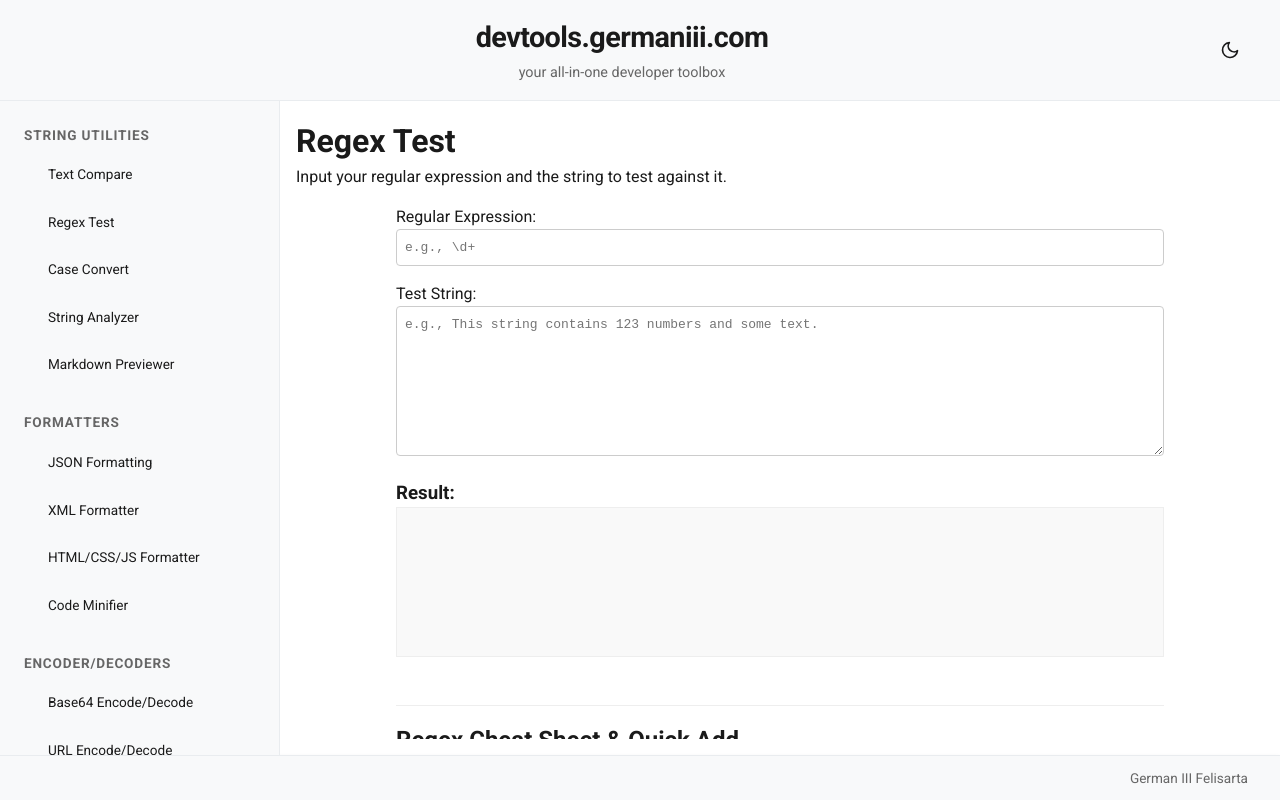
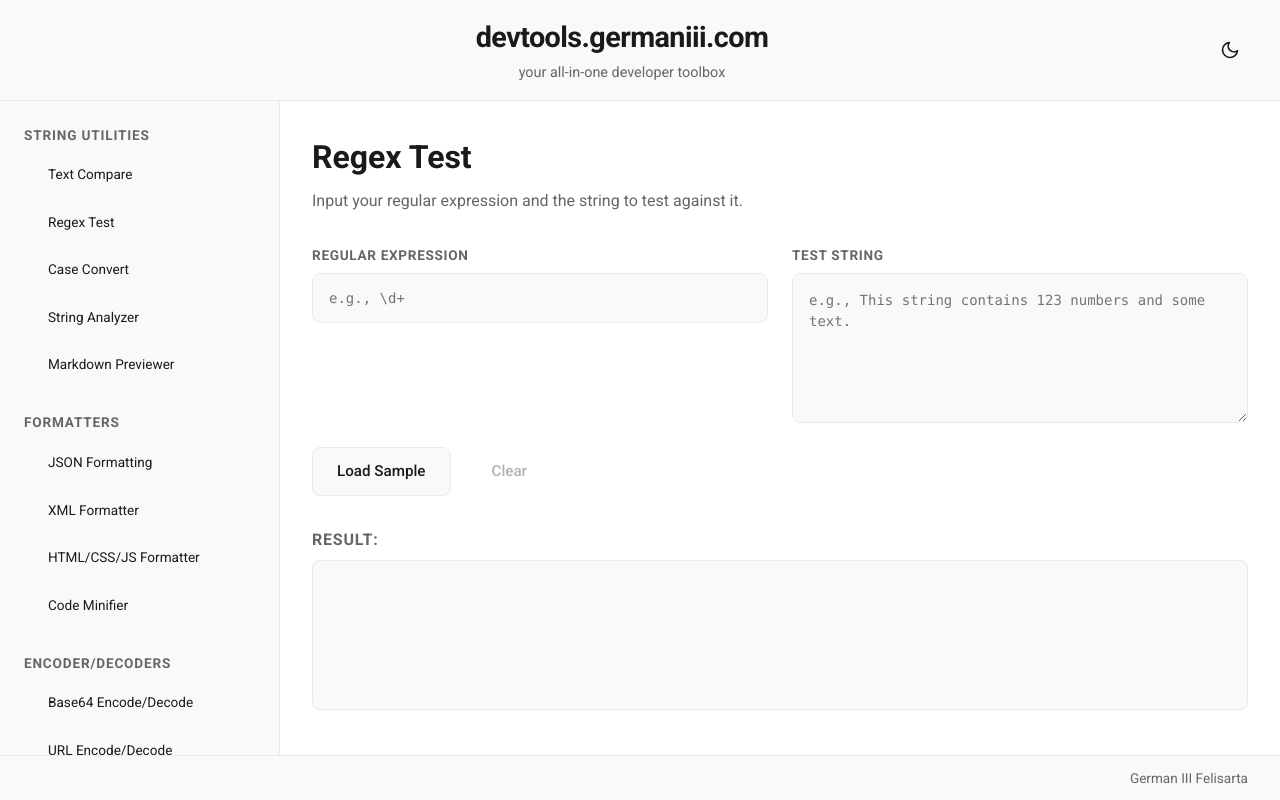
Before and after one commit to germaniii-com/devtools.germaniii.com, a SvelteKit app: page /string/regex-test in a window 1280 px wide. Built offline with nearby package versions, Linux system fonts and the light colour scheme.

Commit message:
Fix the regex page styling

```diff
--- a/src/routes/string/regex-test/+page.svelte
+++ b/src/routes/string/regex-test/+page.svelte
@@ -1,10 +1,10 @@
-<script lang="ts">
-	let regexPattern: string = '';
-	let testString: string = '';
-	let resultHtml: string = '';
+<script>
+	let regexPattern = $state('');
+	let testString = $state('');
 
 	// Function to escape HTML special characters
-	function escapeHtml(unsafe: string): string {
+	function escapeHtml(unsafe) {
+		if (typeof unsafe !== 'string') return '';
 		return unsafe
 			.replace(/&/g, '&amp;')
 			.replace(/</g, '&lt;')
@@ -14,18 +14,32 @@
 	}
 
 	// Function to append regex syntax
-	function appendToRegex(syntax: string) {
+	function appendToRegex(syntax) {
 		regexPattern += syntax;
 	}
 
-	$: {
+	const sampleRegexPattern = '\\d+';
+	const sampleTestString = 'This string contains 123 numbers and some text.';
+
+	function loadSample() {
+		regexPattern = sampleRegexPattern;
+		testString = sampleTestString;
+	}
+
+	function clearInputs() {
+		regexPattern = '';
+		testString = '';
+	}
+
+	// Svelte 5 derived state for regex test results
+	let resultHtml = $derived.by(() => {
 		try {
 			if (regexPattern.trim() === '') {
-				resultHtml = escapeHtml(testString);
+				return escapeHtml(testString);
 			} else {
 				const regex = new RegExp(regexPattern, 'g');
 				let lastIndex = 0;
-				let htmlParts: string[] = [];
+				let htmlParts = [];
 
 				for (const match of testString.matchAll(regex)) {
 					if (match.index !== undefined) {
@@ -38,33 +52,55 @@
 				}
 				// Add any remaining part after the last match
 				htmlParts.push(escapeHtml(testString.substring(lastIndex)));
-				resultHtml = htmlParts.join('');
+				return htmlParts.join('');
 			}
-		} catch (e: any) {
-			resultHtml = `<span class="error">${escapeHtml(e.message)}</span>`;
+		} catch (e) {
+			return `<span class="error">${escapeHtml(e.message)}</span>`;
 		}
-	}
+	});
 </script>
 
+<div class="regex-tool-container">
+	<div class="tool-header">
 		<h1>Regex Test</h1>
-<p>Input your regular expression and the string to test against it.</p>
-
-<div class="regex-container">
-	<div>
-		<label for="regex-pattern">Regular Expression:</label>
-		<input type="text" id="regex-pattern" bind:value={regexPattern} placeholder="e.g., \d+" />
+		<p class="tool-description">
+			Input your regular expression and the string to test against it.
+		</p>
 	</div>
 
-	<div>
-		<label for="test-string">Test String:</label>
+	<div class="edit-view animate-fade-in">
+		<div class="textareas-container">
+			<div class="textarea-wrapper">
+				<label for="regex-pattern">Regular Expression</label>
+				<input
+					type="text"
+					id="regex-pattern"
+					bind:value={regexPattern}
+					placeholder="e.g., \d+"
+				/>
+			</div>
+			<div class="textarea-wrapper">
+				<label for="test-string">Test String</label>
 				<textarea
 					id="test-string"
 					bind:value={testString}
 					placeholder="e.g., This string contains 123 numbers and some text."
 				></textarea>
 			</div>
+		</div>
 
-	<div>
+		<div class="actions">
+			<button class="btn btn-secondary" onclick={loadSample}>Load Sample</button>
+			<button
+				class="btn btn-tertiary"
+				onclick={clearInputs}
+				disabled={!regexPattern && !testString}
+			>
+				Clear
+			</button>
+		</div>
+
+		<div class="result-display-wrapper">
 			<h3>Result:</h3>
 			<div class="result-display">
 				{@html resultHtml}
@@ -74,172 +110,356 @@
 		<div class="cheat-sheet">
 			<h2>Regex Cheat Sheet & Quick Add</h2>
 			<div class="cheat-sheet-grid">
-			<button class="cheat-sheet-item" on:click={() => appendToRegex('.')}>
+				<button class="cheat-sheet-item" onclick={() => appendToRegex('.')}>
 					<strong>.</strong>
 					<span>Any character (except newline)</span>
 				</button>
-			<button class="cheat-sheet-item" on:click={() => appendToRegex('\d')}>
+				<button class="cheat-sheet-item" onclick={() => appendToRegex('\\d')}>
 					<strong>\d</strong>
 					<span>Any digit (0-9)</span>
 				</button>
-			<button class="cheat-sheet-item" on:click={() => appendToRegex('\w')}>
+				<button class="cheat-sheet-item" onclick={() => appendToRegex('\\w')}>
 					<strong>\w</strong>
 					<span>Any word character (a-zA-Z0-9_)</span>
 				</button>
-			<button class="cheat-sheet-item" on:click={() => appendToRegex('\s')}>
+				<button class="cheat-sheet-item" onclick={() => appendToRegex('\\s')}>
 					<strong>\s</strong>
 					<span>Any whitespace character</span>
 				</button>
-			<button class="cheat-sheet-item" on:click={() => appendToRegex('\D')}>
+				<button class="cheat-sheet-item" onclick={() => appendToRegex('\\D')}>
 					<strong>\D</strong>
 					<span>Any non-digit character</span>
 				</button>
-			<button class="cheat-sheet-item" on:click={() => appendToRegex('\W')}>
+				<button class="cheat-sheet-item" onclick={() => appendToRegex('\\W')}>
 					<strong>\W</strong>
 					<span>Any non-word character</span>
 				</button>
-			<button class="cheat-sheet-item" on:click={() => appendToRegex('\S')}>
+				<button class="cheat-sheet-item" onclick={() => appendToRegex('\\S')}>
 					<strong>\S</strong>
 					<span>Any non-whitespace character</span>
 				</button>
-			<button class="cheat-sheet-item" on:click={() => appendToRegex('[abc]')}>
+				<button class="cheat-sheet-item" onclick={() => appendToRegex('[abc]')}>
 					<strong>[abc]</strong>
 					<span>One of a, b, or c</span>
 				</button>
-			<button class="cheat-sheet-item" on:click={() => appendToRegex('[^abc]')}>
+				<button class="cheat-sheet-item" onclick={() => appendToRegex('[^abc]')}>
 					<strong>[^abc]</strong>
 					<span>Not one of a, b, or c</span>
 				</button>
-			<button class="cheat-sheet-item" on:click={() => appendToRegex('[a-z]')}>
+				<button class="cheat-sheet-item" onclick={() => appendToRegex('[a-z]')}>
 					<strong>[a-z]</strong>
 					<span>Character in range a-z</span>
 				</button>
-			<button class="cheat-sheet-item" on:click={() => appendToRegex('^')}>
+				<button class="cheat-sheet-item" onclick={() => appendToRegex('^')}>
 					<strong>^</strong>
 					<span>Start of string</span>
 				</button>
-			<button class="cheat-sheet-item" on:click={() => appendToRegex('$')}>
+				<button class="cheat-sheet-item" onclick={() => appendToRegex('$')}>
 					<strong>$</strong>
 					<span>End of string</span>
 				</button>
-			<button class="cheat-sheet-item" on:click={() => appendToRegex('*')}>
+				<button class="cheat-sheet-item" onclick={() => appendToRegex('*')}>
 					<strong>*</strong>
 					<span>0 or more of previous</span>
 				</button>
-			<button class="cheat-sheet-item" on:click={() => appendToRegex('+')}>
+				<button class="cheat-sheet-item" onclick={() => appendToRegex('+')}>
 					<strong>+</strong>
 					<span>1 or more of previous</span>
 				</button>
-			<button class="cheat-sheet-item" on:click={() => appendToRegex('?')}>
+				<button class="cheat-sheet-item" onclick={() => appendToRegex('?')}>
 					<strong>?</strong>
 					<span>0 or 1 of previous</span>
 				</button>
-			<button class="cheat-sheet-item" on:click={() => appendToRegex('{n}')}>
+				<button class="cheat-sheet-item" onclick={() => appendToRegex('{n}')}>
 					<strong>&lbrace;n&rbrace;</strong>
 					<span>Exactly n of previous</span>
 				</button>
-			<button class="cheat-sheet-item" on:click={() => appendToRegex('{n,}')}>
+				<button class="cheat-sheet-item" onclick={() => appendToRegex('{n,}')}>
 					<strong>&bsol;&lbrace;n,&bsol;&rcub;</strong>
 					<span>n or more of previous</span>
 				</button>
-			<button class="cheat-sheet-item" on:click={() => appendToRegex('{n,m}')}>
+				<button class="cheat-sheet-item" onclick={() => appendToRegex('{n,m}')}>
 					<strong>&lbrace;(n, m)&rbrace;</strong>
 					<span>n to m of previous</span>
 				</button>
-			<button class="cheat-sheet-item" on:click={() => appendToRegex('|')}>
+				<button class="cheat-sheet-item" onclick={() => appendToRegex('|')}>
 					<strong>|</strong>
 					<span>OR operator</span>
 				</button>
-			<button class="cheat-sheet-item" on:click={() => appendToRegex('()')}>
+				<button class="cheat-sheet-item" onclick={() => appendToRegex('()')}>
 					<strong>()</strong>
 					<span>Capturing group</span>
 				</button>
-			<button class="cheat-sheet-item" on:click={() => appendToRegex('(?:)')}>
+				<button class="cheat-sheet-item" onclick={() => appendToRegex('(?:)')}>
 					<strong>(?:)</strong>
 					<span>Non-capturing group</span>
 				</button>
-			<button class="cheat-sheet-item" on:click={() => appendToRegex('(?=)')}>
+				<button class="cheat-sheet-item" onclick={() => appendToRegex('(?=)')}>
 					<strong>(?=)</strong>
 					<span>Positive lookahead</span>
 				</button>
-			<button class="cheat-sheet-item" on:click={() => appendToRegex('(?!)')}>
+				<button class="cheat-sheet-item" onclick={() => appendToRegex('(?!)')}>
 					<strong>(?!)</strong>
 					<span>Negative lookahead</span>
 				</button>
-			<button class="cheat-sheet-item" on:click={() => appendToRegex('(?<=)')}>
+				<button class="cheat-sheet-item" onclick={() => appendToRegex('(?<=)')}>
 					<strong>(?&lt;=)</strong>
 					<span>Positive lookbehind</span>
 				</button>
-			<button class="cheat-sheet-item" on:click={() => appendToRegex('(?<!)')}>
+				<button class="cheat-sheet-item" onclick={() => appendToRegex('(?<!)')}>
 					<strong>(?&lt;!)</strong>
 					<span>Negative lookbehind</span>
 				</button>
 			</div>
 		</div>
 	</div>
+</div>
 
 <style>
-	.regex-container {
+	.regex-tool-container {
+		max-width: 1200px;
+		margin: 0 auto;
+		padding: 1rem;
+		font-family: var(--font-family-sans);
+	}
+
+	.tool-header {
+		margin-bottom: 2rem;
+	}
+
+	.tool-header h1 {
+		font-size: 2rem;
+		font-weight: 700;
+		color: var(--text);
+		margin-bottom: 0.5rem;
+	}
+
+	.tool-description {
+		font-size: 1rem;
+		color: var(--text-secondary);
+	}
+
+	.textareas-container {
+		display: grid;
+		grid-template-columns: 1fr 1fr;
+		gap: 1.5rem;
+		margin-bottom: 1.5rem;
+	}
+
+	@media (max-width: 768px) {
+		.textareas-container {
+			grid-template-columns: 1fr;
+		}
+	}
+
+	.textarea-wrapper {
 		display: flex;
 		flex-direction: column;
+		gap: 0.5rem;
+	}
+
+	.textarea-wrapper label {
+		font-size: 0.85rem;
+		font-weight: 600;
+		text-transform: uppercase;
+		letter-spacing: 0.05em;
+		color: var(--text-secondary);
+	}
+
+	.textarea-wrapper input[type='text'],
+	.textarea-wrapper textarea {
+		width: 100%;
+		height: 150px;
+		padding: 1rem;
+		border: 1px solid var(--border);
+		border-radius: var(--radius);
+		background: var(--surface);
+		color: var(--text);
+		font-family: var(--font-family-mono);
+		font-size: 0.875rem;
+		line-height: 1.5;
+		resize: vertical;
+		outline: none;
+		transition:
+			border-color 0.2s,
+			box-shadow 0.2s;
+	}
+
+	.textarea-wrapper input[type='text'] {
+		height: 50px;
+		min-height: 50px;
+		max-height: 50px;
+	}
+
+	.textarea-wrapper textarea:focus,
+	.textarea-wrapper input[type='text']:focus {
+		border-color: var(--primary);
+		box-shadow: 0 0 0 3px rgba(61, 139, 253, 0.15);
+	}
+
+	.actions {
+		display: flex;
 		gap: 1rem;
+		align-items: center;
+		margin-top: 1.5rem;
+		margin-bottom: 2rem;
+	}
+
+	.btn {
+		display: inline-flex;
+		align-items: center;
+		justify-content: center;
+		gap: 0.5rem;
+		padding: 0.75rem 1.5rem;
+		font-size: 0.95rem;
+		font-weight: 500;
+		border-radius: var(--radius);
+		border: 1px solid transparent;
+		cursor: pointer;
+		transition:
+			background-color 0.15s,
+			border-color 0.15s,
+			color 0.15s,
+			box-shadow 0.15s;
+		user-select: none;
+	}
+
+	.btn-secondary {
+		background: var(--surface);
+		color: var(--text);
+		border-color: var(--border);
+	}
+
+	.btn-secondary:hover {
+		background: var(--border);
+	}
+
+	.btn-secondary:focus {
+		box-shadow: 0 0 0 3px rgba(0, 0, 0, 0.05);
+	}
+
+	.btn-tertiary {
+		background: transparent;
+		color: var(--text-secondary);
+	}
+
+	.btn-tertiary:hover {
+		background: var(--surface);
+		color: var(--text);
+	}
+
+	.btn-tertiary:disabled {
+		opacity: 0.5;
+		cursor: not-allowed;
+		background: transparent;
+		color: var(--text-secondary);
+	}
+
+	.animate-fade-in {
+		animation: fadeIn 0.25s cubic-bezier(0.16, 1, 0.3, 1);
+	}
+
+	@keyframes fadeIn {
+		from {
+			opacity: 0;
+			transform: translateY(4px);
+		}
+		to {
+			opacity: 1;
+			transform: translateY(0);
+		}
+	}
+
+	.result-display-wrapper {
+		margin-bottom: 2rem;
+	}
+
+	.result-display-wrapper h3 {
+		font-size: 1rem;
+		font-weight: 600;
+		text-transform: uppercase;
+		letter-spacing: 0.05em;
+		color: var(--text-secondary);
+		margin-bottom: 0.5rem;
+	}
+
+	.result-display {
+		border: 1px solid var(--border);
 		padding: 1rem;
-		max-width: 800px;
-		margin: 0 auto;
-	}
-	input[type='text'],
-	textarea {
-		width: 100%;
-		padding: 0.5rem;
-		border: 1px solid #ccc;
-		border-radius: 4px;
-		font-family: monospace;
-	}
-	textarea {
-		min-height: 150px;
-		resize: vertical;
-	}
-	.result-display {
-		border: 1px solid #eee;
-		padding: 1rem;
-		background-color: #f9f9f9;
+		background-color: var(--surface);
 		min-height: 150px;
 		white-space: pre-wrap;
 		word-wrap: break-word;
+		border-radius: var(--radius);
+		font-family: var(--font-family-mono);
+		font-size: 0.875rem;
+		line-height: 1.5;
+		color: var(--text);
 	}
+
+	:global(.highlight) {
+		background-color: rgba(61, 139, 253, 0.2);
+		color: var(--primary);
+		padding: 0 2px;
+		border-radius: 2px;
+	}
+
+	:global(.error) {
+		color: #ef4444;
+		font-weight: 600;
+	}
+
 	.cheat-sheet {
 		margin-top: 2rem;
-		border-top: 1px solid #eee;
+		border-top: 1px solid var(--border);
 		padding-top: 1rem;
 	}
+
 	.cheat-sheet h2 {
+		font-size: 1rem;
+		font-weight: 600;
+		text-transform: uppercase;
+		letter-spacing: 0.05em;
+		color: var(--text-secondary);
 		margin-bottom: 1rem;
 	}
+
 	.cheat-sheet-grid {
 		display: grid;
 		grid-template-columns: repeat(auto-fill, minmax(150px, 1fr));
 		gap: 0.5rem;
 	}
+
 	.cheat-sheet-item {
-		padding: 0.5rem;
-		border: 1px solid #ddd;
-		border-radius: 4px;
-		background-color: #fff;
+		padding: 0.75rem;
+		border: 1px solid var(--border);
+		border-radius: var(--radius);
+		background-color: var(--surface);
 		cursor: pointer;
-		font-family: monospace;
+		font-family: var(--font-family-mono);
 		font-size: 0.9em;
 		display: flex;
 		flex-direction: column;
 		justify-content: space-between;
+		transition:
+			background-color 0.15s,
+			border-color 0.15s,
+			box-shadow 0.15s;
 	}
+
 	.cheat-sheet-item:hover {
-		background-color: #eef;
+		background-color: var(--border);
+		border-color: var(--primary);
 	}
+
 	.cheat-sheet-item strong {
-		color: #333;
+		color: var(--text);
+		font-size: 1em;
+		margin-bottom: 0.25rem;
 	}
+
 	.cheat-sheet-item span {
-		color: #666;
+		color: var(--text-secondary);
 		font-size: 0.8em;
 	}
 </style>
```
Lines whose indentation alone changed are shown as unchanged.
